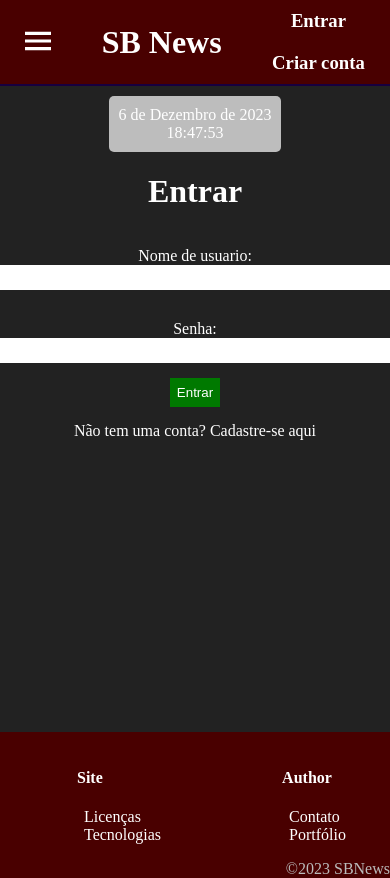
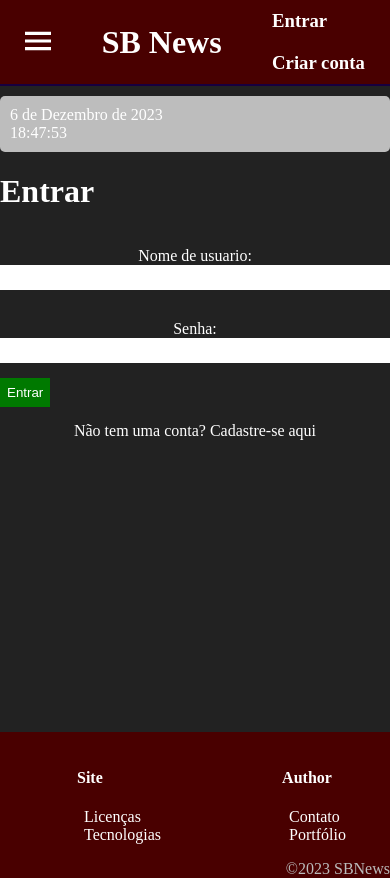
Before and after one commit to Henriquesb-1/SBNews-web_ui, a Next.js app: page /auth/signIn in a window 390 px wide. Built offline with nearby package versions, Linux system fonts and the light colour scheme; no server answers.

Commit message:
Fixed responsive image issues.

```diff
--- a/src/app/globals.scss
+++ b/src/app/globals.scss
@@ -59,7 +59,13 @@ body {
 }
 
 .flex-column-center {
-    @include flexLayout(column, baseline, center);
+    @include flexLayout(column, normal, center);
+}
+
+@media screen and (max-width: 552px) {
+    .flex-column-center {
+        @include flexLayout(column, baseline, normal);
+    }
 }
 
 .flex-column-between {
--- a/src/components/admin/newsManager/dashboard/Dashboard.tsx
+++ b/src/components/admin/newsManager/dashboard/Dashboard.tsx
@@ -40,7 +40,7 @@ export default function Dashboard() {
 
                 <div>
                     <div>
-                        <img src={newsMoreAccessed?.imageUrl} alt={newsMoreAccessed?.title} />
+                        <img className="full-width" src={newsMoreAccessed?.imageUrl} alt={newsMoreAccessed?.title} />
                     </div>
 
                     <div>
```
